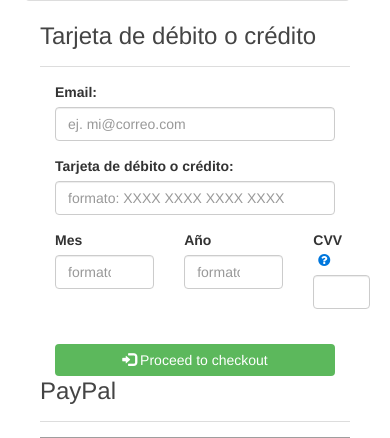
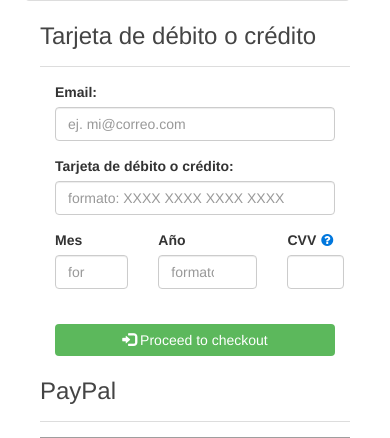
Before and after one commit to alexrs/dsi-uc3m-backend, a Flask app: page /purchase in a window 390 px wide. Shown: the part 1400-1838 px from the top of the page. Run offline with Flask 2, Linux system fonts and the light colour scheme; some libraries are stand-ins or nearby versions; grey boxes are pictures that could not be loaded.

Commit message:
FIX form responsive styles

```diff
--- a/entradas_com/app/templates/shop/shop.html
+++ b/entradas_com/app/templates/shop/shop.html
@@ -149,7 +149,7 @@
                     <span id="shop-card-icon" class="glyphicon form-control-feedback" aria-hidden="true"></span>
                     <span id="inputSuccess1Status" class="sr-only">(success)</span>
                 </div>
-                <div id="shop-month-div" class="form-group has-feedback col-xs-5">
+                <div id="shop-month-div" class="form-group has-feedback col-xs-4">
                     <label for="shop">Mes</label>
                     <input name="shop-month" min="1" max="12" type="text" class="form-control" id="shop-month" aria-describedby="inputSuccess2Status" required onchange="cardcheck(2, self)" placeholder="formato: mm">
                     <span id="shop-month-icon" class="glyphicon form-control-feedback" aria-hidden="true"></span>
@@ -161,13 +161,13 @@
                     <span id="shop-year-icon" class="glyphicon form-control-feedback" aria-hidden="true"></span>
                     <span id="inputSuccess3Status" class="sr-only">(success)</span>
                 </div>
-                <div id="shop-crc-div" class="form-group has-feedback col-xs-2">
+                <div id="shop-crc-div" class="form-group has-feedback col-xs-3">
                     <label for="pwd">CVV<a data-toggle="tooltip" title="CVV: dígitos de seguridad en la parte posterior de tu tarjeta de débito/crédito"<i style="padding-left:5px"class="fa fa-question-circle" aria-hidden="true"></i></label></a>
                     <input name="shop-crc" type="text" min="100" max="999" class="form-control" id="shop-crc" aria-describedby="inputSuccess4Status" required onchange="cardcheck(4, self)">
                     <span id="shop-crc-icon" class="glyphicon form-control-feedback" aria-hidden="true"></span>
                     <span id="inputSuccess4Status" class="sr-only">(success)</span>
                 </div>
-                <div class="col-xs-12" style="padding-top:20px">
+                <div class="col-xs-12" style="padding-top:20px;padding-bottom:20px;">
                 <button id="shop-form-btn" type="Submit" class="btn btn-success col-xs-12">
                     <span class="glyphicon glyphicon-log-in"></span> Proceed to checkout
                 </button>
```
